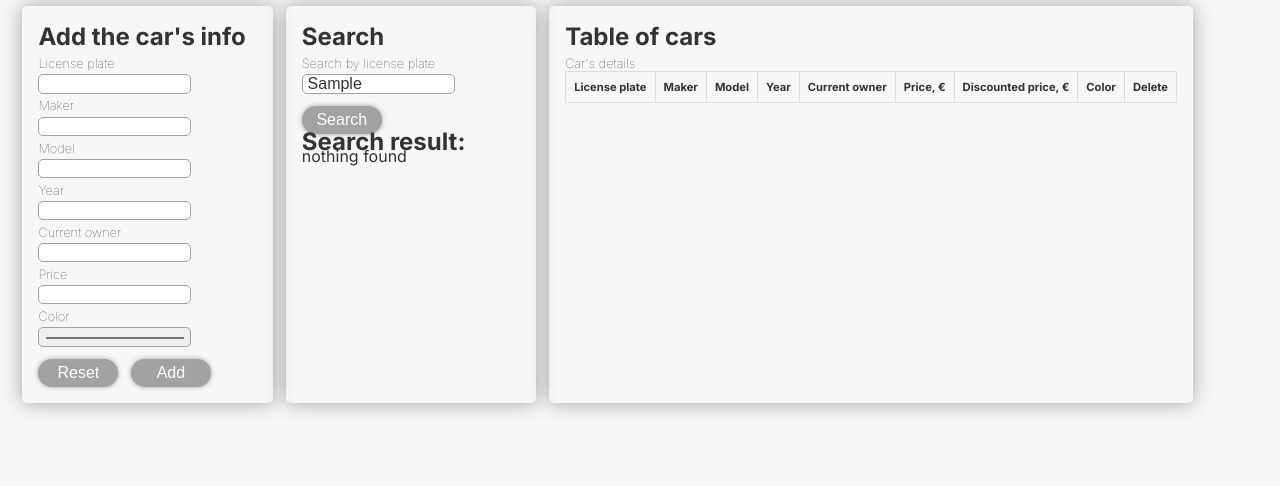
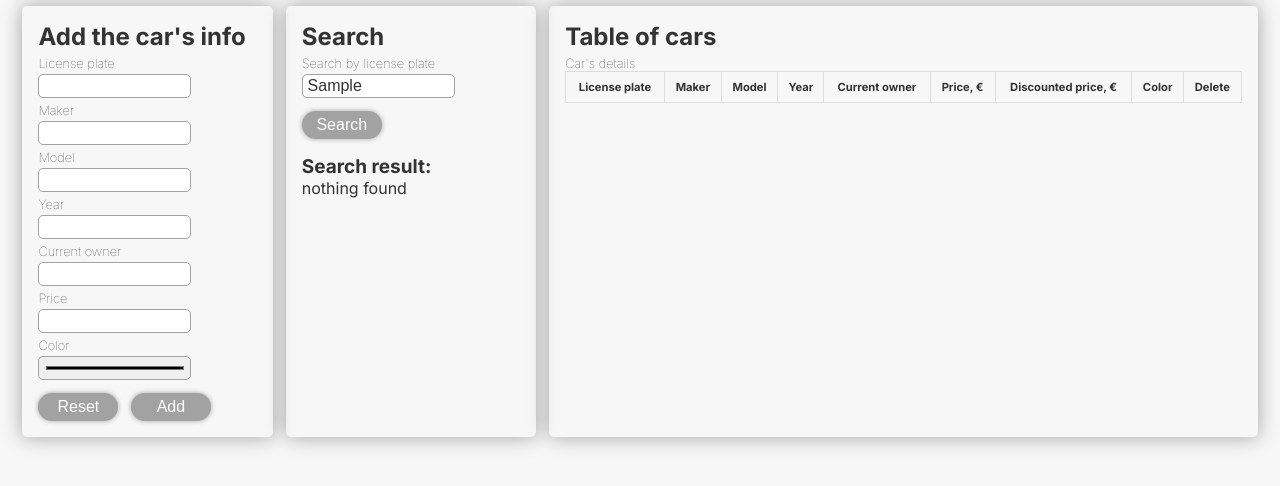
Before and after one commit to Ermegilius/cars, a plain HTML site: page index.html in a window 1280 px wide. Both pictures are taken after typing "Sample" into the empty fields and a click on the button "Search". Drawn offline with Linux system fonts and the light colour scheme.

Commit message:
update: do some minor style changes

```diff
--- a/index.html
+++ b/index.html
@@ -13,7 +13,7 @@
 <body>
     <div class="container">
         <div id="message"></div>
-        <div class="box">
+        <div class="box box-add">
             <h2>Add the car's info</h2>
             <form id="addCarForm">
                 <label for="licensePlate">License plate</label>
@@ -43,7 +43,7 @@
             </form>
         </div>
 
-        <div class="box">
+        <div class="box box-search">
             <h2>Search</h2>
             <form id="searchCarForm">
                 <label for="licensePlateSearch">Search by license plate</label>
@@ -51,7 +51,7 @@
                 <button type="submit">Search</button>
             </form>
             <div class="hidden" id="searchResult">
-                <h2>Search result:</h2>
+                <h3>Search result:</h3>
                 <div>
                     <span id="foundCar"></span>
                 </div>
--- a/style.css
+++ b/style.css
@@ -42,6 +42,21 @@ body {
     margin: .5vw ;
     border-radius: 5px;
     box-shadow: 0 0 20px #a2a2a2;
+    min-width: fit-content;
+}
+
+.box-add {
+    flex:1
+}
+
+.box-search {
+    flex:1
+}
+
+
+.box-table {
+    flex: auto;
+    min-width: fit-content;
 }
 
 .box button {
@@ -93,7 +108,7 @@ button.delete:hover {
 input {
     font-size: 1rem;
     margin-top: .2rem;
-    height: 1.2rem;
+    height: 1.5rem;
     width: 70%;
     border: solid .5px #a2a2a2;
     border-radius: 5px;
@@ -129,7 +144,13 @@ td, th {
 }
 
 #searchResult {
-    line-height: .7;
+    margin-top: 1rem;
+}
+
+#foundCar {
+    font-size: 1rem;
+    white-space: pre-line;
+    line-height: 1rem;
 }
 
 .hidden {
```
